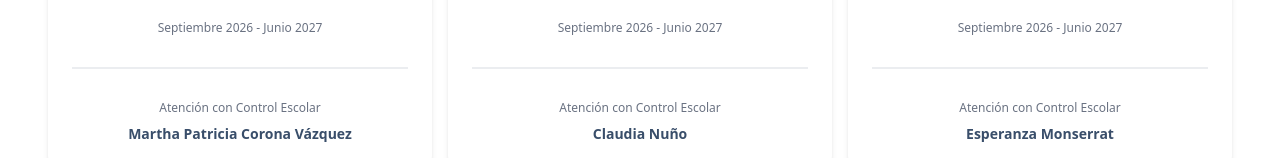
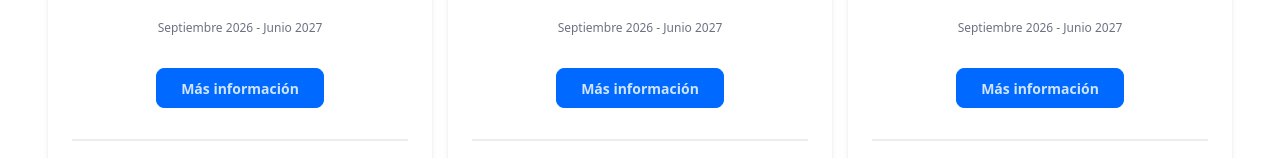
Before and after one commit to AgrevEtse/home-gdm, a React (Vite) app: page / in a window 1280 px wide. Shown: the part 725-883 px from the top of the page. Built offline with nearby package versions, Linux system fonts and the light colour scheme.

Commit message:
Se añade botón de más información

```diff
--- a/src/components/UI/EscolaridadCard.jsx
+++ b/src/components/UI/EscolaridadCard.jsx
@@ -81,11 +81,11 @@ const EscolaridadCard = ({
         </p>
 
         {/* Botón */}
-        {/* <div className='card-actions mt-6 justify-center'>
-              <Link to={`/${escolaridad.toLowerCase()}`}>
-                <button className='btn btn-primary px-6'>Más información</button>
-              </Link>
-            </div> */}
+        <div className='card-actions mt-6 justify-center'>
+          <Link to={`/${escolaridad.toLowerCase()}`}>
+            <button className='btn btn-primary px-6'>Más información</button>
+          </Link>
+        </div>
 
         {/* Divider */}
         <div className='divider my-4'></div>
```
